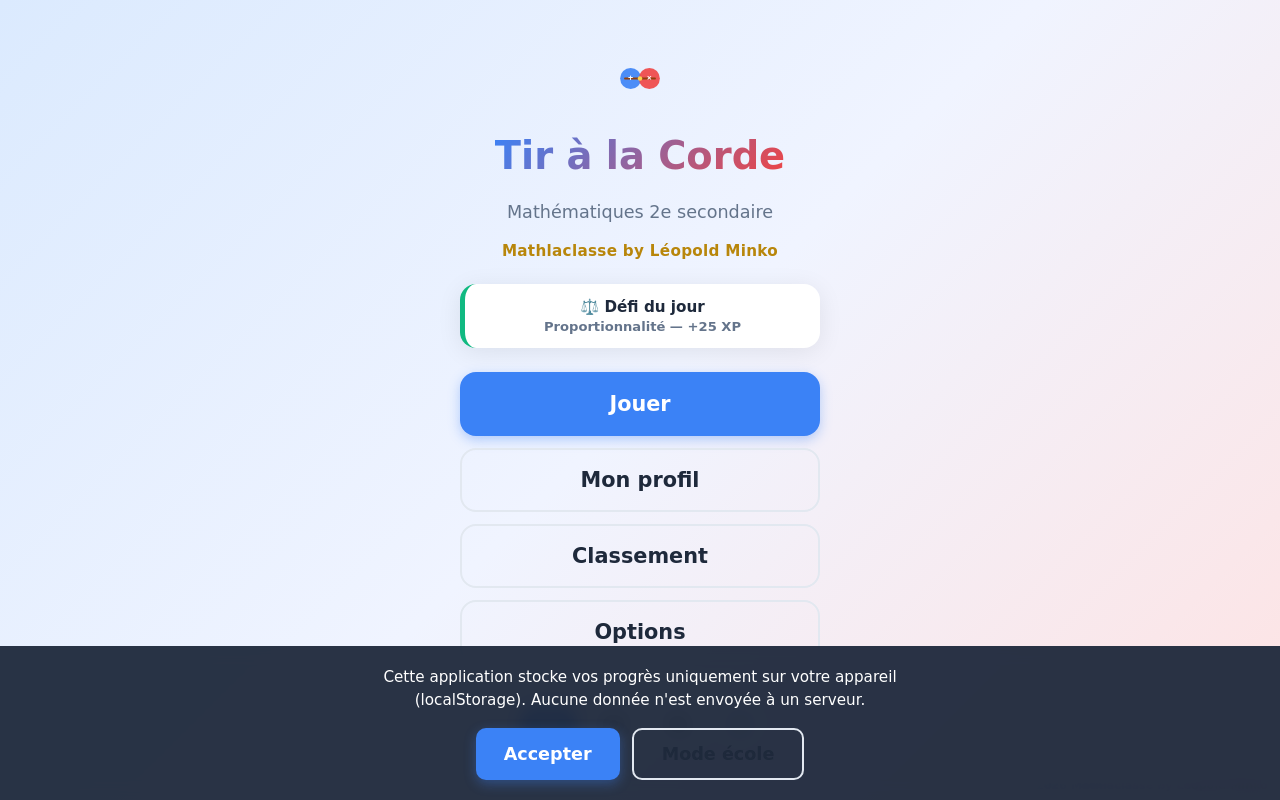
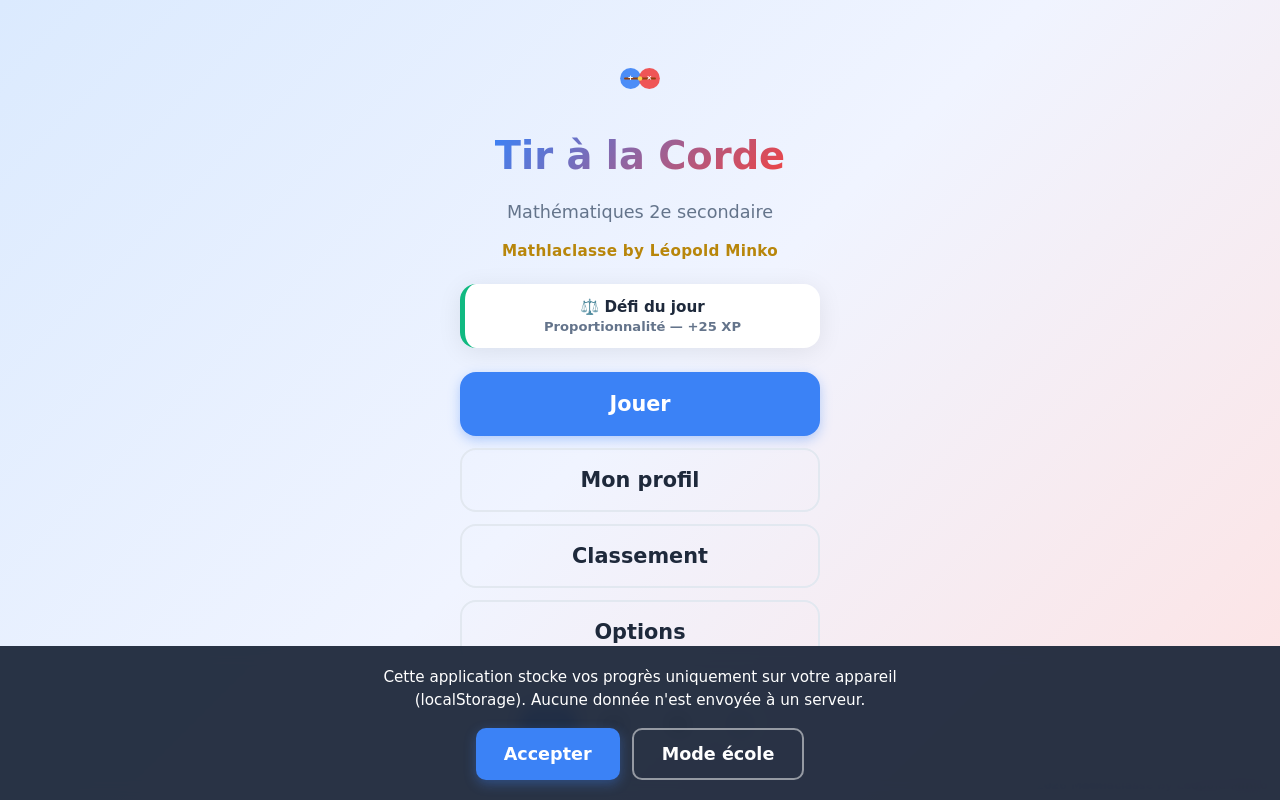
Before and after one commit to stephane2018/maths-games, a React (Vite) app: page / in a window 1280 px wide. Built offline with nearby package versions, Linux system fonts and the light colour scheme.

Commit message:
Style consent banner school mode button with white text and semi-transparent border

```diff
--- a/src/styles/main.css
+++ b/src/styles/main.css
@@ -223,6 +223,16 @@ body {
   color: var(--blue);
 }
 
+.consent-banner .btn-outline {
+  color: white;
+  border-color: rgba(255, 255, 255, 0.5);
+}
+
+.consent-banner .btn-outline:hover {
+  border-color: white;
+  color: white;
+}
+
 .btn-lg {
   min-height: 64px;
   padding: 16px 40px;
```
